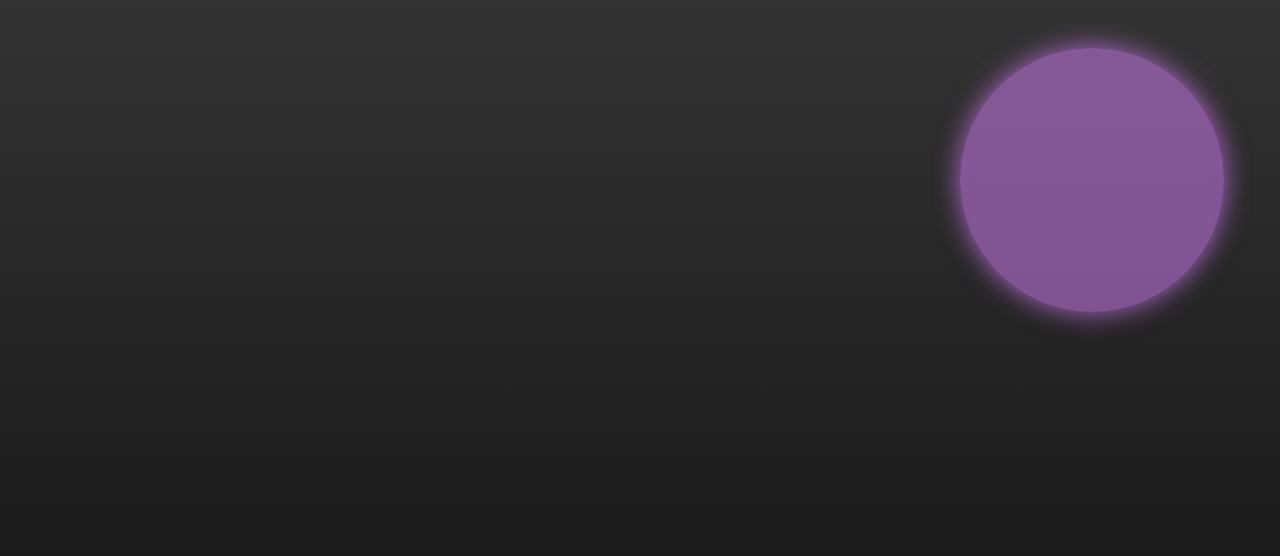
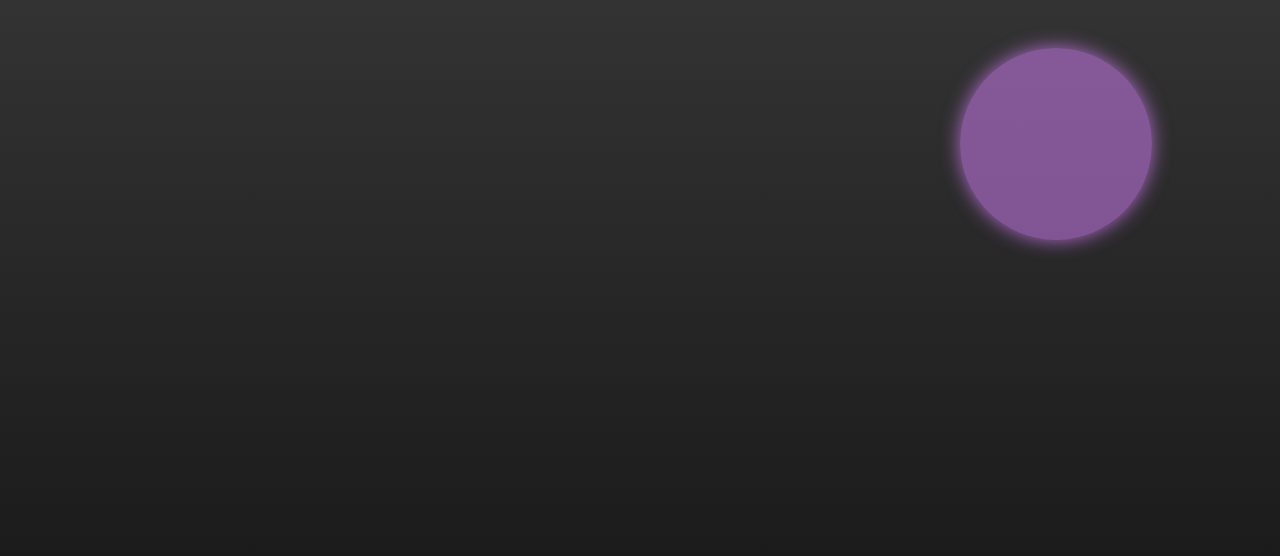
Before and after one commit to ozgg/bubbles, a plain HTML site: page public/index.html in a window 1280 px wide. Drawn offline with Linux system fonts and the light colour scheme.

Commit message:
Removed backdrop-filter, using explicit transition time

```diff
--- a/public/index.html
+++ b/public/index.html
@@ -35,9 +35,7 @@
         }
 
         .bubble {
-            -webkit-backdrop-filter: blur(.5rem);
-            backdrop-filter: blur(.5rem);
-            background: hsla(var(--bubble-hue, 120), 100%, 75%, .5);
+            background-color: hsla(var(--bubble-hue, 120), 100%, 75%, .5);
             border-radius: 50%;
             box-shadow: 0 0 calc(var(--bubble-size) * .1) hsla(var(--bubble-hue, 120), 100%, 75%, .75);
             content: '\A';
@@ -47,7 +45,7 @@
             position: absolute;
             top: 0;
             transform: translate(var(--bubble-x), var(--bubble-y));
-            transition: 10s;
+            transition: background-color 10s, height 10s, width 10s, transform 10s, box-shadow 10s;
             width: var(--bubble-size);
         }
     </style>
@@ -89,7 +87,7 @@
             bubble.style.setProperty("--bubble-y", Bubbles.random(5, 90, "vh"));
             bubble.style.setProperty("--bubble-x", Bubbles.random(5, 90, "vw"));
             bubble.style.setProperty("--bubble-hue", Bubbles.random(200, 359, ""));
-            bubble.style.setProperty("--bubble-size", Bubbles.random(10, 75, "vh"));
+            bubble.style.setProperty("--bubble-size", Bubbles.random(10, 50, "vh"));
         },
         add: function (event) {
             const target = event.target;
```
